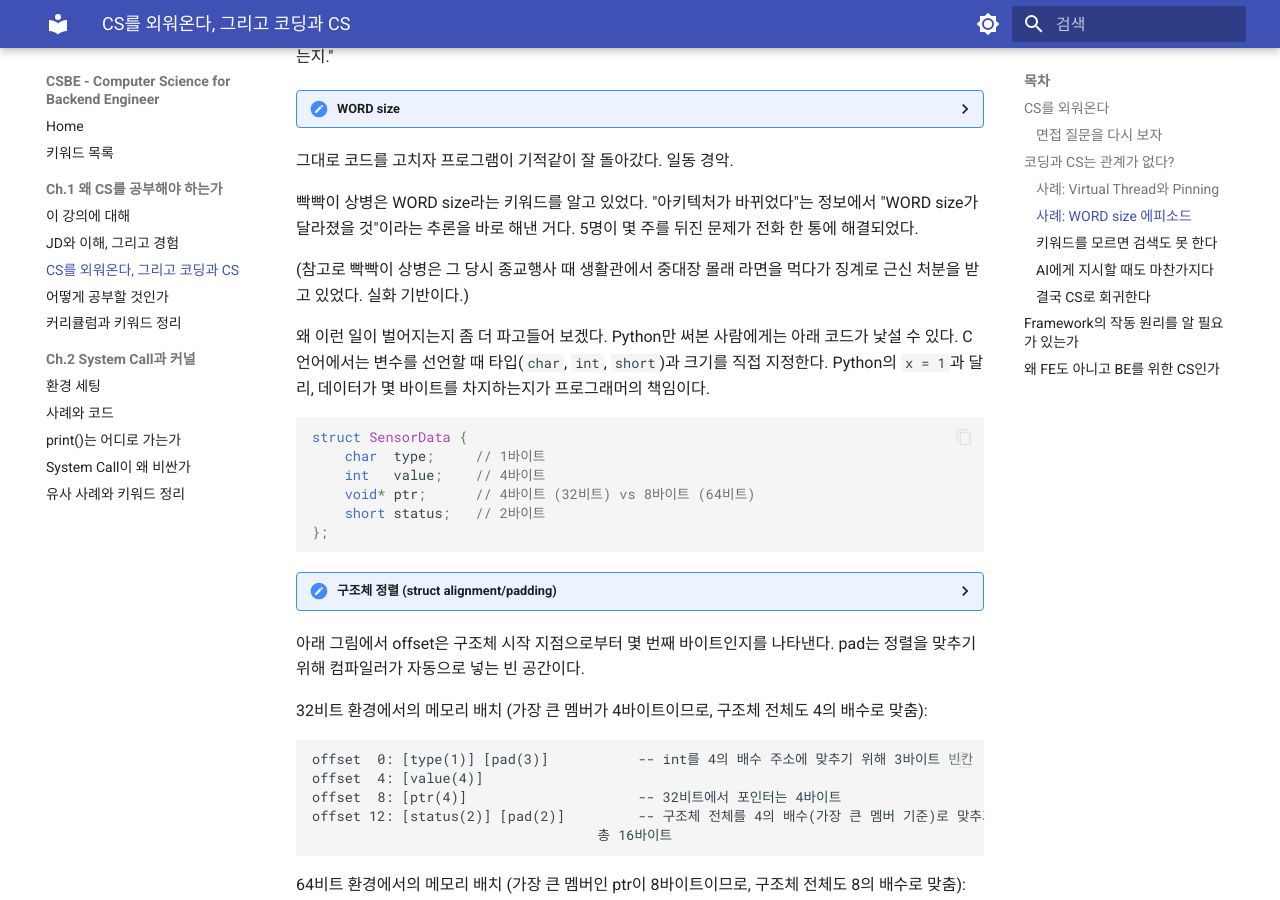
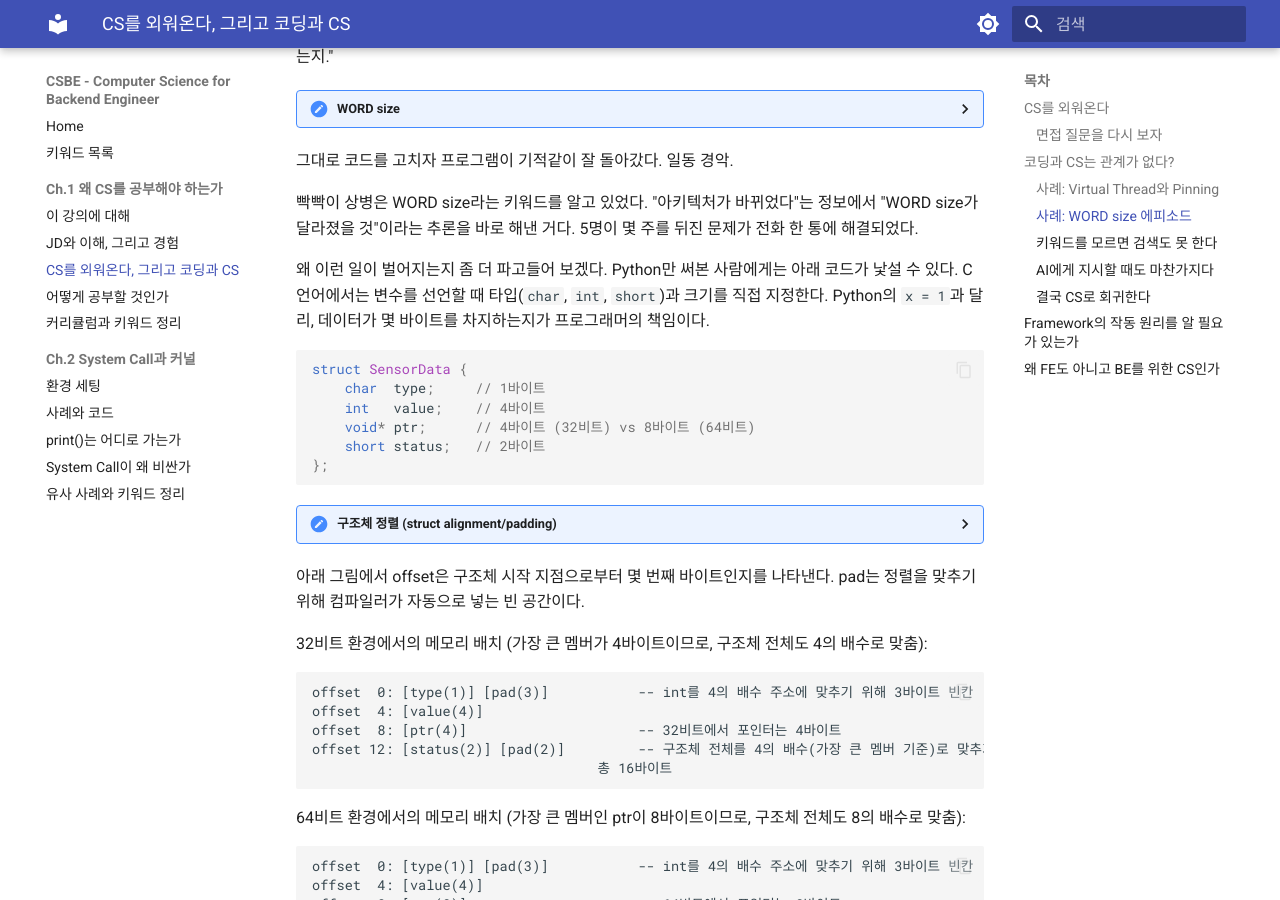
Before and after one commit to teo-jang/csbe, an MkDocs documentation site: the page built from chapters/ch01/02-cs-and-coding.md, in a window 1280 px wide and 900 px high, scrolled down 3297 px. Built offline with MkDocs 1.6.1 and Material for MkDocs 9.7.7, drawn with Linux system fonts in a browser that asks for light colours.

Commit message:
fix: Ch.1 WORD size 에피소드 불필요한 문구 제거
Co-Authored-By: Claude Opus 4.6 <noreply@anthropic.com>

```diff
--- a/chapters/ch01/02-cs-and-coding.md
+++ b/chapters/ch01/02-cs-and-coding.md
@@ -136,8 +136,6 @@ Windows 프로그래밍에서 LOWORD/HIWORD는 32비트 값에서 하위 16비
 그대로 코드를 고치자 프로그램이 기적같이 잘 돌아갔다. 일동 경악.
 
 빡빡이 상병은 WORD size라는 키워드를 알고 있었다. "아키텍처가 바뀌었다"는 정보에서 "WORD size가 달라졌을 것"이라는 추론을 바로 해낸 거다. 5명이 몇 주를 뒤진 문제가 전화 한 통에 해결되었다.
-
-(참고로 빡빡이 상병은 그 당시 종교행사 때 생활관에서 중대장 몰래 라면을 먹다가 징계로 근신 처분을 받고 있었다. 실화 기반이다.)
 
 왜 이런 일이 벌어지는지 좀 더 파고들어 보겠다. Python만 써본 사람에게는 아래 코드가 낯설 수 있다. C 언어에서는 변수를 선언할 때 타입(`char`, `int`, `short`)과 크기를 직접 지정한다. Python의 `x = 1`과 달리, 데이터가 몇 바이트를 차지하는지가 프로그래머의 책임이다.
 
```
